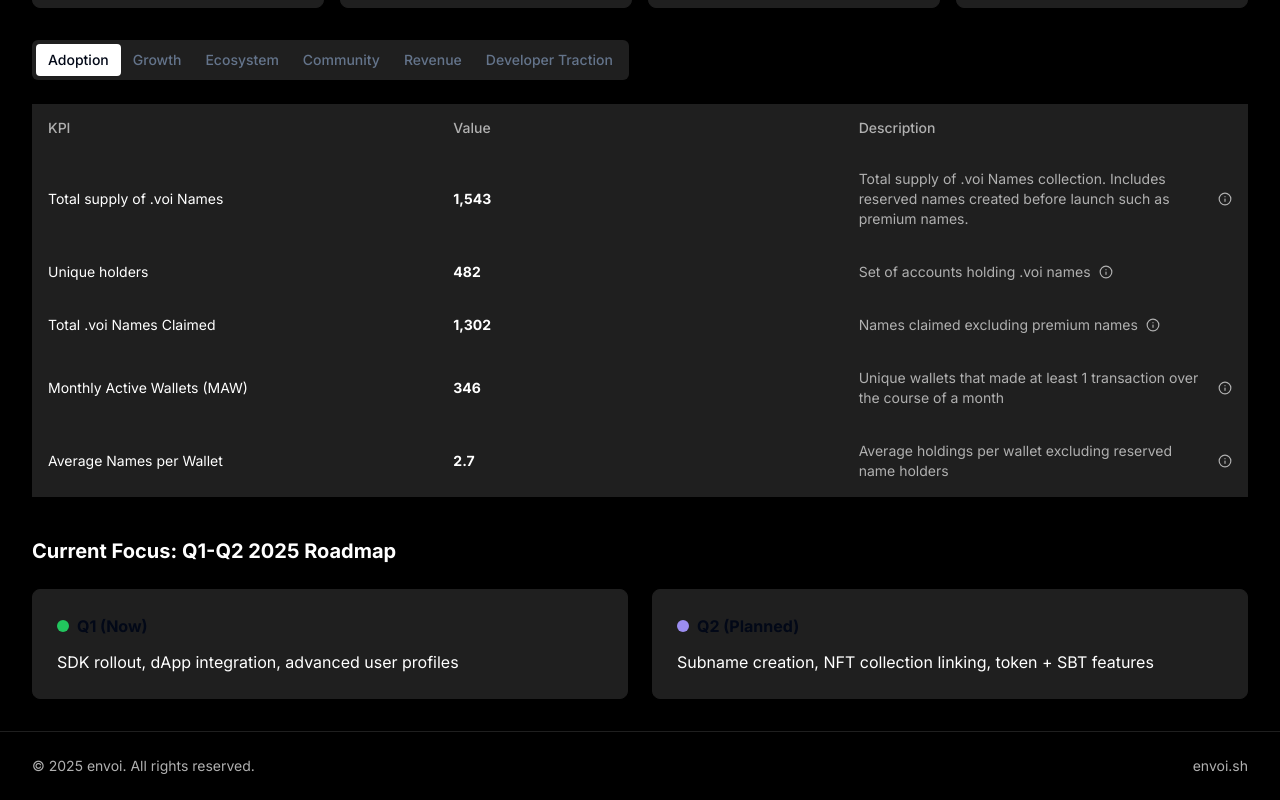
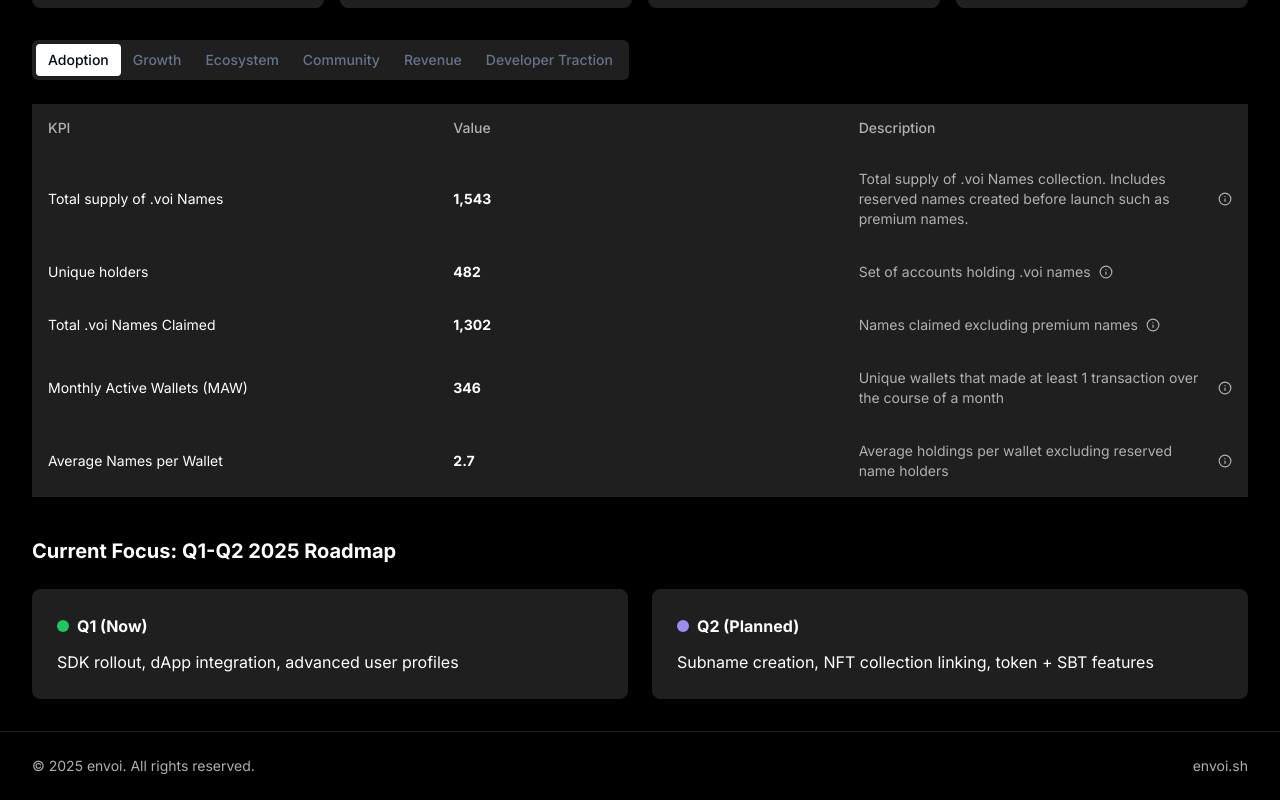
Before and after one commit to Bagman365/envoi-kpi-dash, a React (Vite) app: page / in a window 1280 px wide. Shown: the part 830-1630 px from the top of the page. Built offline with nearby package versions, Linux system fonts and the light colour scheme.

Commit message:
Fix: Change roadmap text color
Change the text color of the Q1 (Now) and Q2 (Planned) roadmap items to white.

```diff
--- a/src/components/Dashboard.tsx
+++ b/src/components/Dashboard.tsx
@@ -101,7 +101,7 @@ const Dashboard: React.FC = () => {
               <CardContent className="p-6">
                 <div className="flex items-center gap-2 mb-3">
                   <div className="w-3 h-3 rounded-full bg-green-500"></div>
-                  <h3 className="font-bold">Q1 (Now)</h3>
+                  <h3 className="font-bold text-envoi-white">Q1 (Now)</h3>
                 </div>
                 <p className="text-envoi-white">SDK rollout, dApp integration, advanced user profiles</p>
               </CardContent>
@@ -110,7 +110,7 @@ const Dashboard: React.FC = () => {
               <CardContent className="p-6">
                 <div className="flex items-center gap-2 mb-3">
                   <div className="w-3 h-3 rounded-full bg-envoi-purple"></div>
-                  <h3 className="font-bold">Q2 (Planned)</h3>
+                  <h3 className="font-bold text-envoi-white">Q2 (Planned)</h3>
                 </div>
                 <p className="text-envoi-white">Subname creation, NFT collection linking, token + SBT features</p>
               </CardContent>
```
